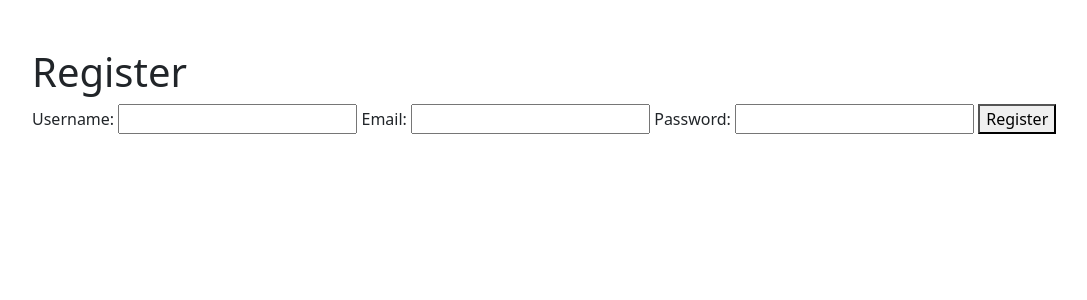
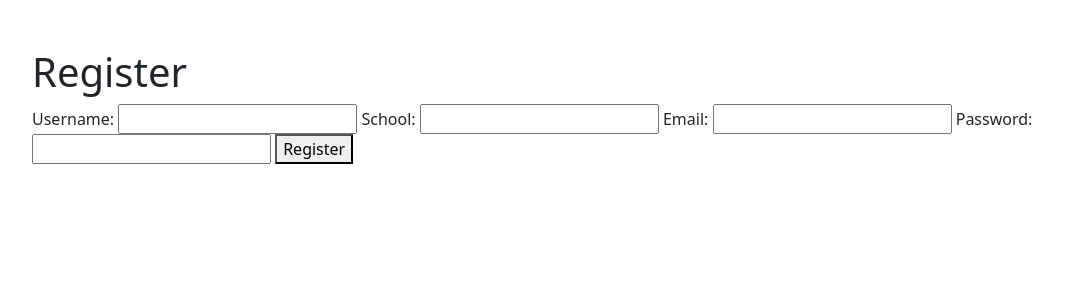
Before and after one commit to linnkhant07/NoteifyMe, a Node server app: page /register in a window 1280 px wide. Shown: the top 300 px of the page, without its empty margins (50-1137 px from the left). Run offline with Node 20, Linux system fonts and the light colour scheme; some libraries are stand-ins or nearby versions.

Commit message:
debug user register

```diff
--- a/controllers/user.js
+++ b/controllers/user.js
@@ -7,8 +7,8 @@ module.exports.renderRegisterForm = (req,res)=>{
 module.exports.registerUser = async (req,res,next)=>{
     //register the user
     try {
-        const {username, email, password: hashedPassword} = req.body.user
-        const user = new User({email, username})
+        const {username, email, password: hashedPassword, school} = req.body.user
+        const user = new User({email, username, school})
         const registeredUser = await User.register(user, hashedPassword)
 
         req.login(registeredUser, (err) => {
--- a/views/user/register.ejs
+++ b/views/user/register.ejs
@@ -5,6 +5,9 @@
 
     <label for="username">Username: </label>
     <input type="text" id="username" name="user[username]">
+
+    <label for="school">School: </label>
+    <input type="text" id="school" name="user[school]">
 
     <label for="email">Email: </label>
     <input type="text" id="email" name="user[email]">
```
